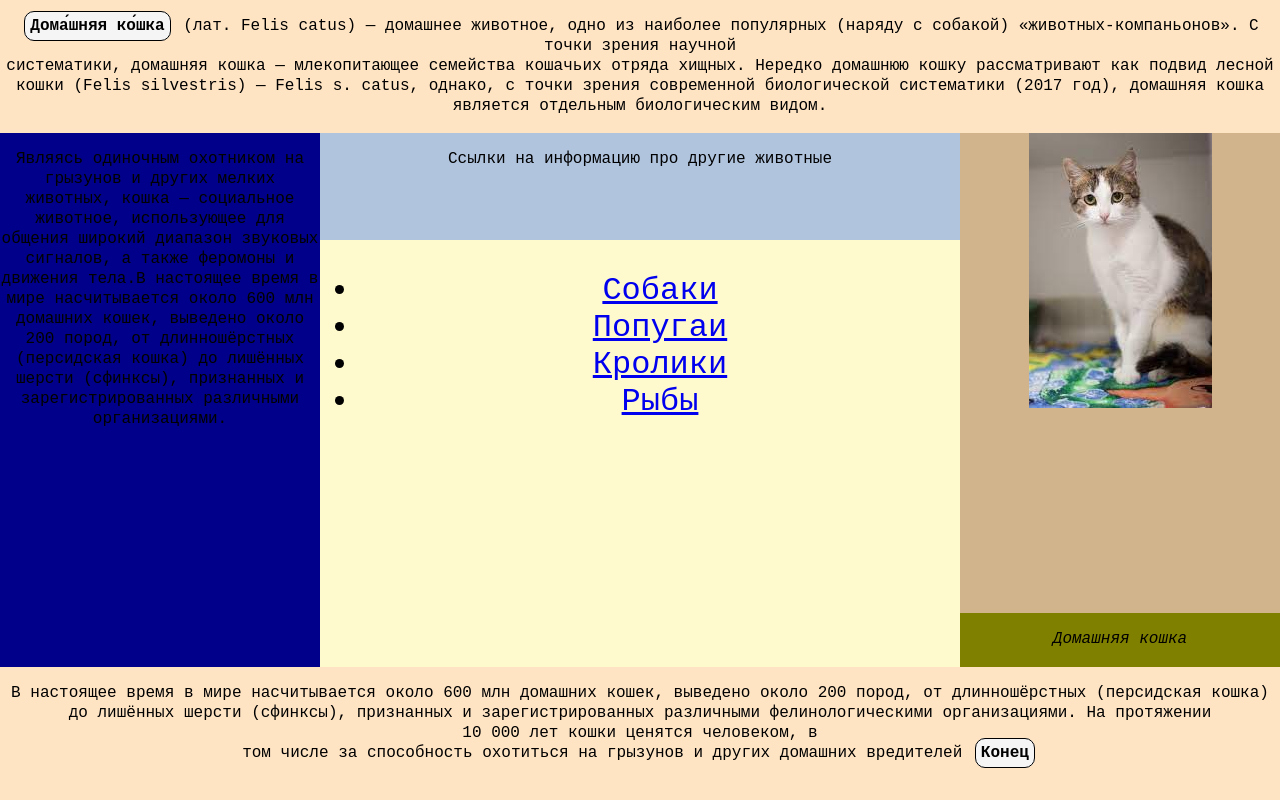
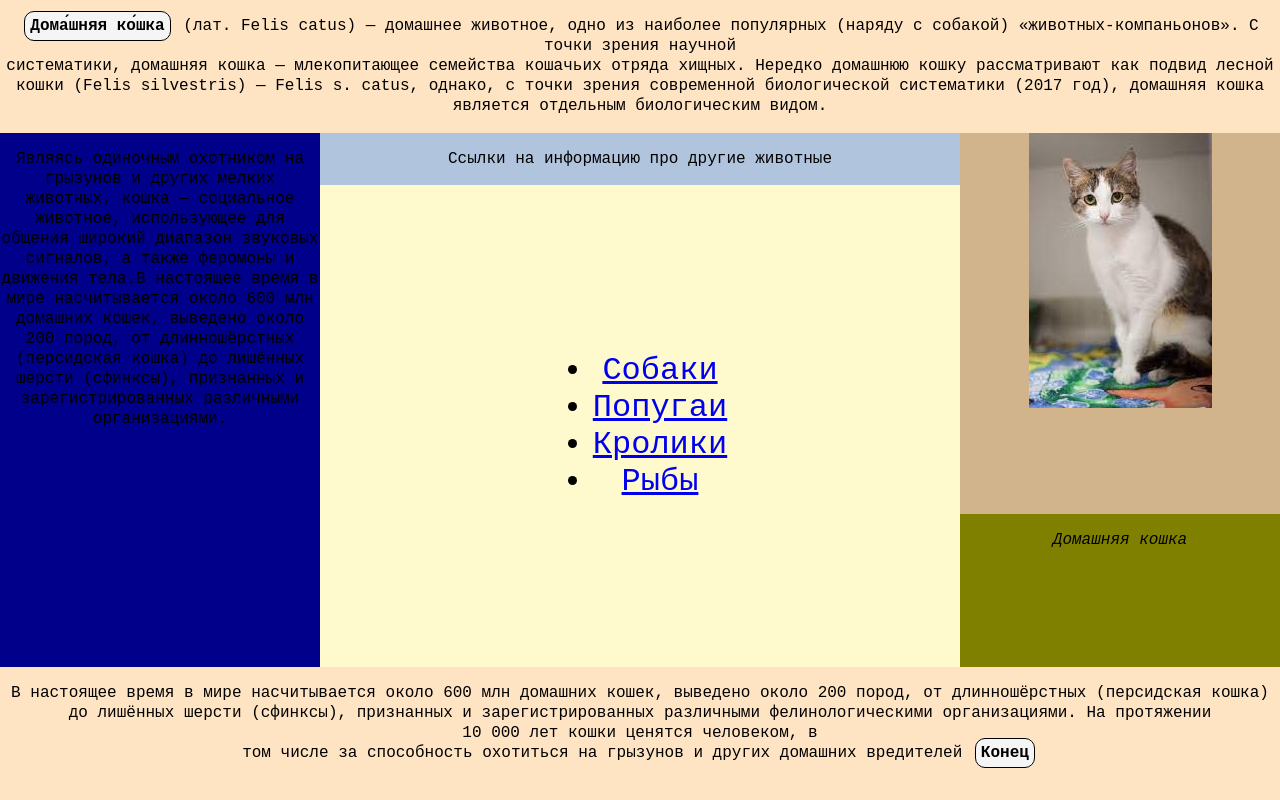
Before and after one commit to Tatianka-hk/web-lab1, a website: page index.html in a window 1280 px wide. Drawn offline with Linux system fonts and the light colour scheme.

Commit message:
fix .css

```diff
--- a/src/try3.css
+++ b/src/try3.css
@@ -23,7 +23,7 @@ p {
 main {
   grid-template-columns: 0.5fr 1fr 0.5fr;
   display: grid;
-  grid-area: 'block2 body3 body4';
+  grid-template-areas: 'block2 body3 body4';
 }
 
 header {
@@ -34,6 +34,7 @@ header {
 .left {
   text-align: center;
   background-color: var(--left);
+  grid-area: block2;
 }
 
 .center-top {
@@ -59,13 +60,21 @@ nav {
 
 .center {
   height: 100%;
-  display: grid;
-  grid-template-rows: 20% 80%;
+  grid-area: body3;
+  display: flex;
+  flex-direction: column;
+}
+
+.center nav {
+  height: 100%;
+  display: flex;
+  align-items: center;
+  justify-content: center;
 }
 
 .right {
   display: grid;
-  grid-template-rows: 90% 10%;
+  grid-area: body4;
 }
 
 footer {
```
Also changed, not shown: .github/workflows/actions.yml (renamed from github/workflows/actions.yml).
